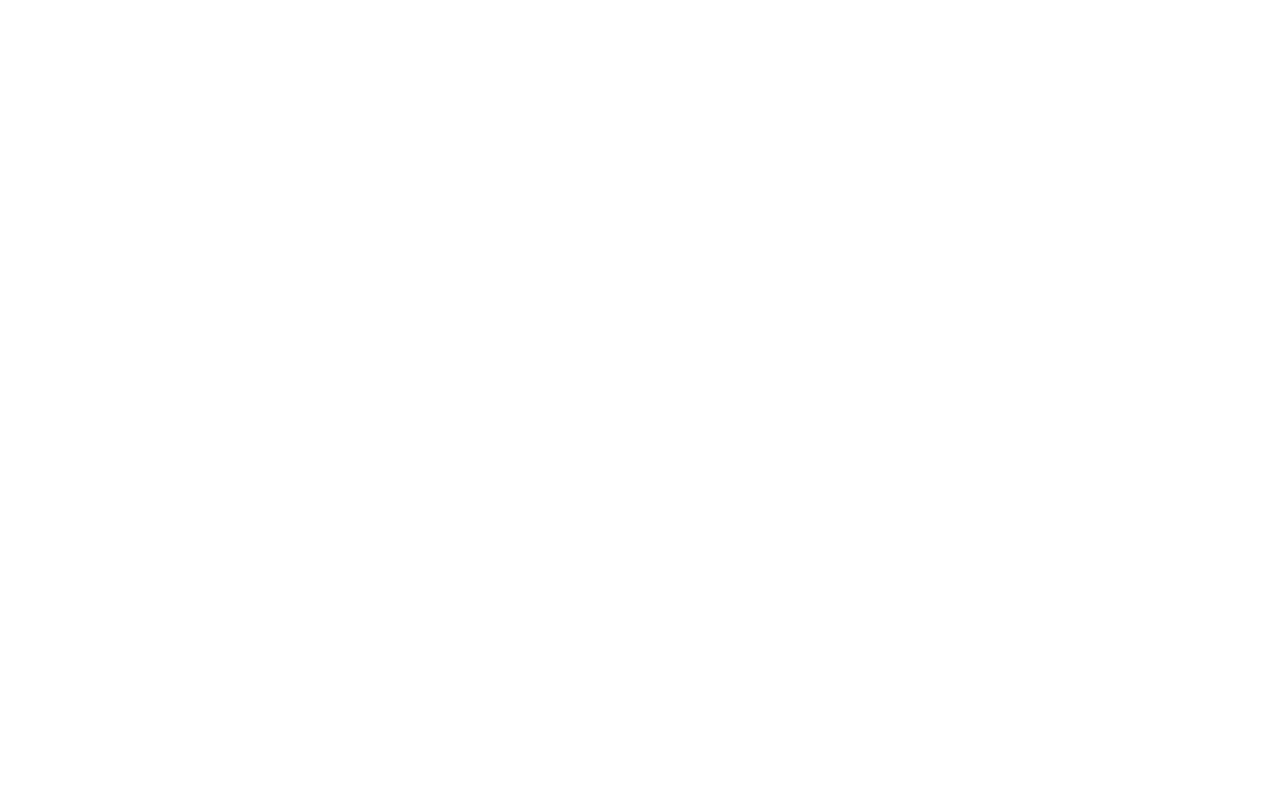
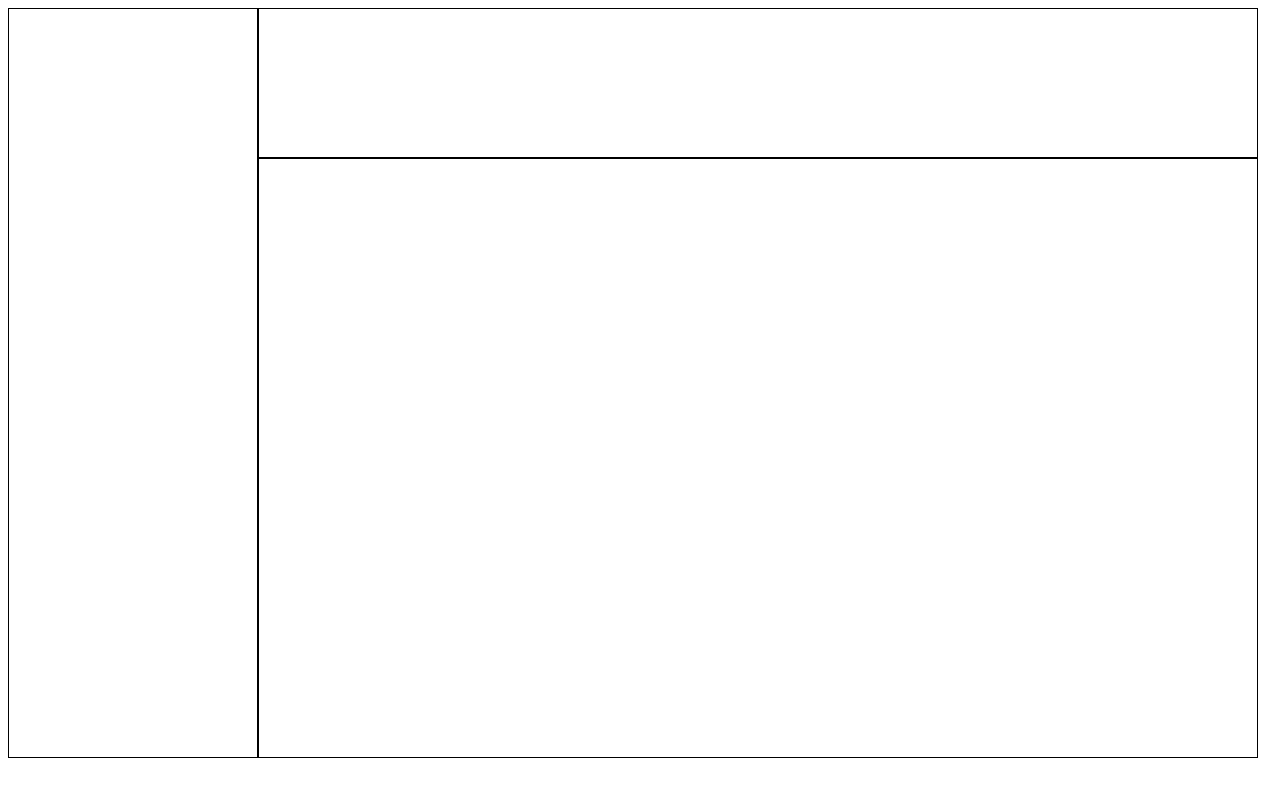
Before and after one commit to Wergugy/admin-dashboard, a plain HTML site: page index.html in a window 1280 px wide. Drawn offline with Linux system fonts and the light colour scheme.

Commit message:
Build base Grid
Base outline. Now to fill with content.

```diff
--- a/index.html
+++ b/index.html
@@ -8,6 +8,10 @@
         <link rel="stylesheet" href="./style.css">
 </head>
 <body>
-
+        <div class="container">
+                <div class="header"></div>
+                <div class="sidebar"></div>
+                <div class="main"></div>
+        </div>
 </body>
 </html>
--- a/style.css
+++ b/style.css
@@ -0,0 +1,23 @@
+div.container {
+        display: grid;
+        grid-template-columns: 250px 1000px;
+        grid-template-rows: 150px 600px;
+        grid-template-areas:
+        "sidebar header"
+        "sidebar main";
+}
+
+.sidebar {
+        grid-area: sidebar;
+        border: 1px solid black;
+}
+
+.main {
+        grid-area: main;
+        border: 1px solid black;
+}
+
+.header {
+        grid-area: header;
+        border: 1px solid black;
+}
```
